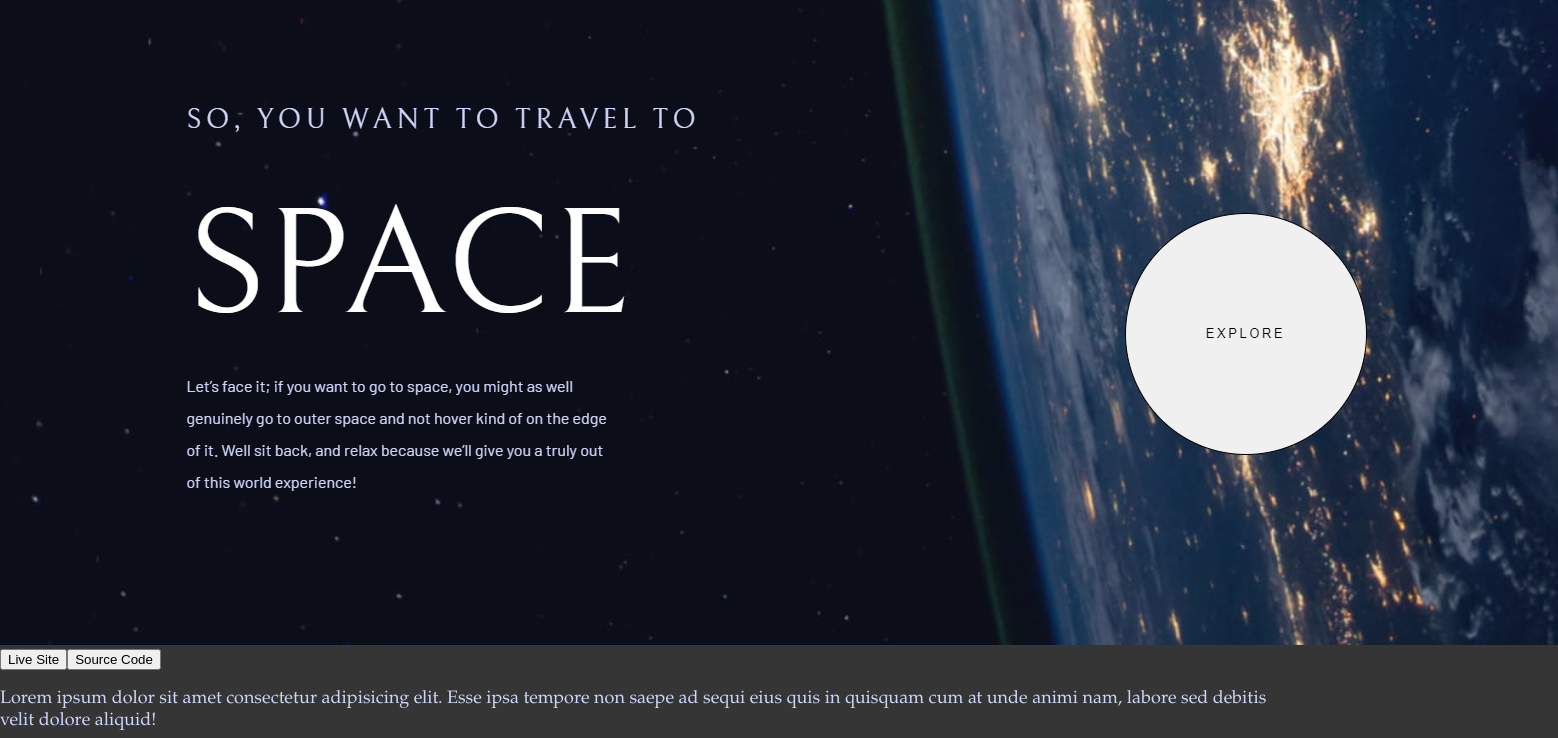
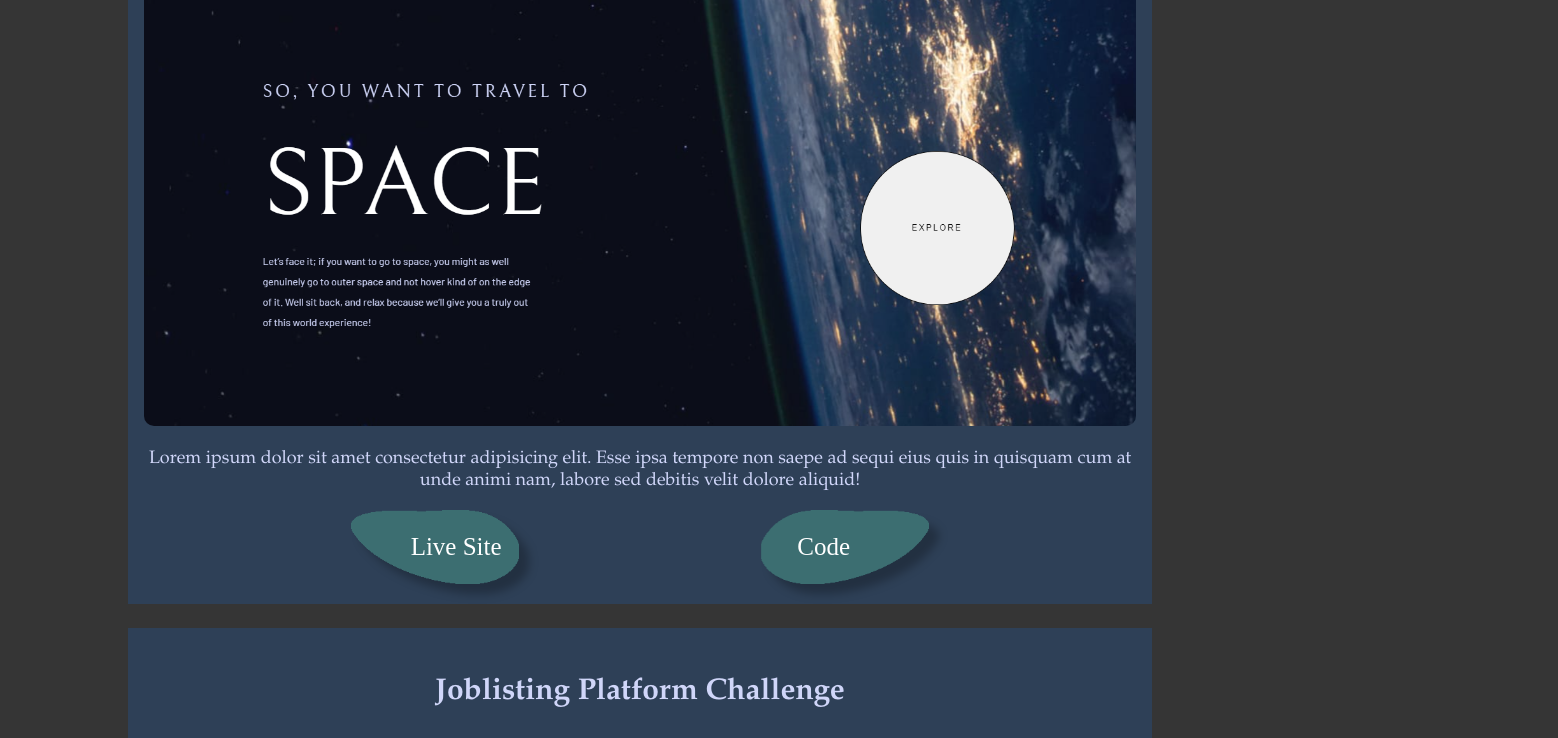
Before and after one commit to Fahrgast/Portfolio, a React (Create React App) app: page / in a window 1280 px wide. Shown: the part 2044-2782 px from the top of the page, 1558 px wide, since content can reach past the window. Built offline with nearby package versions, Linux system fonts and the light colour scheme.

Commit message:
project section updated

```diff
--- a/src/components/projects/project-item/project-item.component.jsx
+++ b/src/components/projects/project-item/project-item.component.jsx
@@ -1,4 +1,6 @@
 import "./project-item.styles.scss";
+
+import linkBubble from "../../../assets/shared/navbar/navlink-bubble-green-2.png";
 
 const ProjectItem = ({ data }) => {
   const handleClick = (destination) => {
@@ -7,20 +9,43 @@ const ProjectItem = ({ data }) => {
 
   return (
     <div className="project-item-container">
-      <img src={data.imageSrc} alt="" />
+      <h3 className="project-title">{data.title}</h3>
+      <img src={data.imageSrc} alt="" className="project-image" />
+      <p className="project-description">{data.description}</p>
       <div className="project-buttons">
-        <input
-          type="button"
-          onClick={() => handleClick(data.siteUrl)}
-          value="Live Site"
-        ></input>
-        <input
-          type="button"
-          onClick={() => handleClick(data.repository)}
-          value="Source Code"
-        ></input>
+        <div className="site-button link-button">
+          <img
+            src={linkBubble}
+            onClick={() => handleClick(data.siteUrl)}
+            className="project-button-bubble"
+            alt="live site"
+          />
+          <a
+            href={data.siteUrl}
+            className="button-link"
+            target="_blank"
+            rel="noreferrer noopener"
+          >
+            Live Site
+          </a>
+        </div>
+        <div className="code-button link-button">
+          <img
+            src={linkBubble}
+            onClick={() => handleClick(data.siteUrl)}
+            className="project-button-bubble code-bubble"
+            alt="source code"
+          />
+          <a
+            href={data.repository}
+            className="button-link code-link"
+            target="_blank"
+            rel="noreferrer noopener"
+          >
+            Code
+          </a>
+        </div>
       </div>
-      <p className="project-description">{data.description}</p>
     </div>
   );
 };
--- a/src/components/projects/project-item/project-item.styles.scss
+++ b/src/components/projects/project-item/project-item.styles.scss
@@ -0,0 +1,48 @@
+.project-item-container{
+    margin-bottom: 1.5rem;
+    padding-bottom: 1.5rem;
+    background-color: var(--blue);
+    text-align: center;
+    padding: 1rem;
+
+    .project-buttons{
+        display: flex;
+        flex-direction: row;
+        align-items: center;
+        justify-content: space-evenly;
+        margin-top: 1rem;
+
+        .link-button{
+            position: relative;
+
+            .project-button-bubble{
+                filter: drop-shadow( 10px 10px 4px rgba(0, 0, 0, 0.25));
+                width: 70%;
+            }
+
+            .code-bubble{
+                transform: rotateY(180deg);
+                filter: drop-shadow( -10px 10px 4px rgba(0, 0, 0, 0.25));
+            }
+
+            .button-link{
+                position: absolute;
+                top: 30%;
+                left: 40%;
+
+                font-size: var(--heading-four-fontsize);
+            }
+
+            .code-link{
+                left: 30%;
+            }
+        }
+
+
+    }
+
+    .project-image{
+        width: 100%;
+        border-radius: 10px;
+    }
+}
--- a/src/components/projects/projects.component.jsx
+++ b/src/components/projects/projects.component.jsx
@@ -11,6 +11,7 @@ const Projects = () => {
       imageSrc: projectImageOne,
       siteUrl: "https://fahrgast.github.io/spacetourism/",
       repository: "https://github.com/Fahrgast/spacetourism",
+      title: "Space Exploration Challenge",
       description:
         "Lorem ipsum dolor sit amet consectetur adipisicing elit. Esse ipsa tempore non saepe ad sequi eius quis in quisquam cum at unde animi nam, labore sed debitis velit dolore aliquid!",
     },
@@ -18,6 +19,7 @@ const Projects = () => {
       imageSrc: projectImageTwo,
       siteUrl: "https://fahrgast.github.io/Joblisting-Challenge/",
       repository: "https://github.com/Fahrgast/Joblisting-Challenge",
+      title: "Joblisting Platform Challenge",
       description:
         "Lorem ipsum dolor sit amet consectetur adipisicing elit. Esse ipsa tempore non saepe ad sequi eius quis in quisquam cum at unde animi nam, labore sed debitis velit dolore aliquid!",
     },
@@ -25,6 +27,7 @@ const Projects = () => {
       imageSrc: projectImageThree,
       siteUrl: "https://fahrgast.github.io/Bookmark/",
       repository: "https://github.com/Fahrgast/Bookmark",
+      title: "Bookmark Landing Page",
       description:
         "Lorem ipsum dolor sit amet consectetur adipisicing elit. Esse ipsa tempore non saepe ad sequi eius quis in quisquam cum at unde animi nam, labore sed debitis velit dolore aliquid!",
     },
@@ -33,9 +36,11 @@ const Projects = () => {
   return (
     <div className="projects-container">
       <h2>Featured Projects</h2>
-      {projects.map((project, iteration) => (
-        <ProjectItem data={project} key={iteration} />
-      ))}
+      <div className="project-container">
+        {projects.map((project, iteration) => (
+          <ProjectItem data={project} key={iteration} />
+        ))}
+      </div>
       <button>Load more all Projects Or all</button>
     </div>
   );
--- a/src/components/projects/projects.styles.scss
+++ b/src/components/projects/projects.styles.scss
@@ -0,0 +1,11 @@
+.projects-container{
+    width: 80%;
+    margin: auto;
+    margin-top: 3rem;
+
+
+    .project-container{
+        display: grid;
+
+    }
+}
--- a/src/utils/_fonts.css
+++ b/src/utils/_fonts.css
@@ -2,7 +2,7 @@
     --heading-fontsize: clamp(60px, 11vw, 100px);
     --heading-two-fontsize: clamp(25px, 6vw, 50px);
     --heading-three-fontsize: clamp(20px, 4vw, 30px);
-    --heading-four-fontsize: clamp(16px, 2vw, 20px);
+    --heading-four-fontsize: clamp(20px, 3vw, 25px);
     --text-fontsize: clamp(16px, 2vw, 18px);;
 
     --heading-spacing: 5px;
```
Also changed, not shown: src/assets/shared/navbar/navlink-bubble-green-2.png (added), src/assets/shared/navbar/navlink-bubble-green.png (added).
